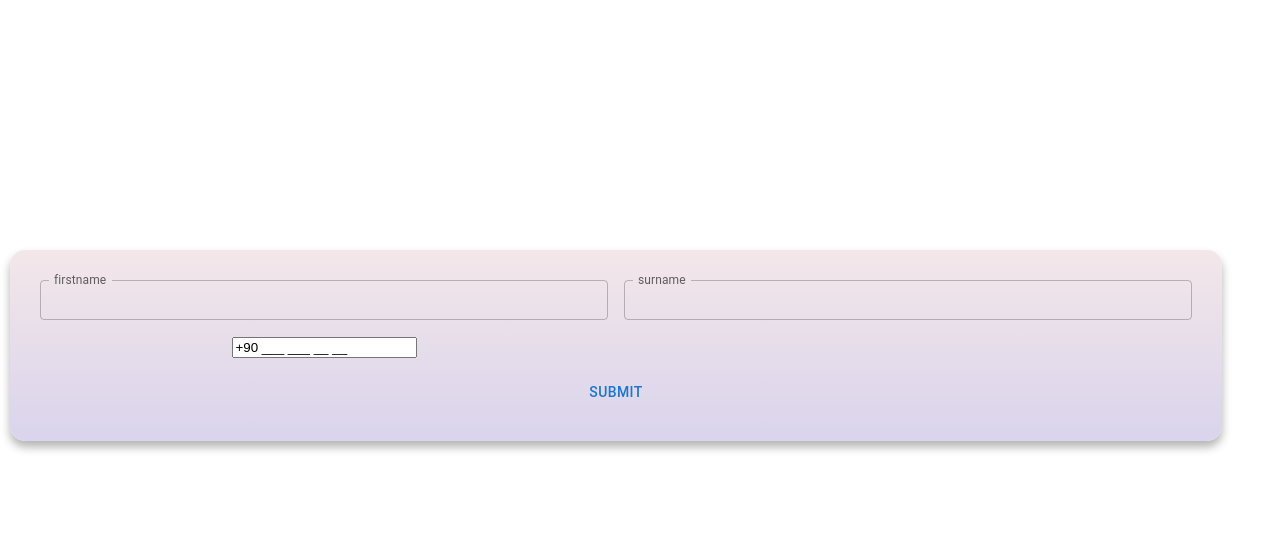
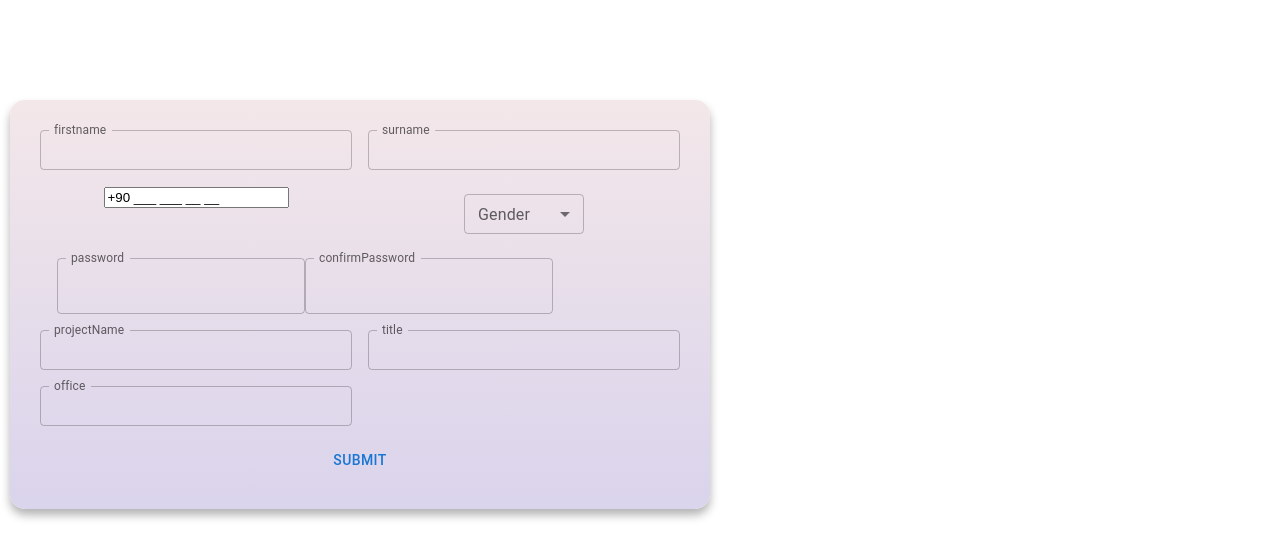
Before and after one commit to helinakdogan/form, a React (Create React App) app: page / in a window 1280 px wide. Shown: the top 558 px of the page. Built offline with nearby package versions, Linux system fonts and the light colour scheme.

Commit message:
19.07.2023

```diff
--- a/src/App.css
+++ b/src/App.css
@@ -1,5 +1,8 @@
 .App {
   text-align: center;
+  align-items: center;
+  background-color: yellow;
+  justify-content: center;
 }
 
 .text-danger{
@@ -8,15 +11,15 @@
 }
 
 .paper{
-  margin-top: 250px;
-  margin-bottom: 250px;
+  margin-top: 100px;
+  margin-bottom: 200px;
   margin-left: 10px;
   margin-right: 10px;
   padding: 30px;
   background-image: linear-gradient(to top, #dad4ec 0%, #dad4ec 1%, #f3e7e9 100%);
   box-shadow: 0 6px 10px rgba(0,0,0,.3);
   border-radius: 15px;
-  width: 90%;
+  width: 50%;
   height: 90%;
   text-align: center;
   justify-content: center;
@@ -88,3 +91,7 @@
   font-size: 14px;
   margin-top: 5px;
 }
+
+.bg{
+  //background-color: yellow;
+}
--- a/src/App.js
+++ b/src/App.js
@@ -32,10 +32,12 @@ function App() {
   } = useForm();
 
   return (
+    <div className="bg">
       <div elevation={3} className="paper">
         <form onSubmit={handleSubmit(handleOnSubmit)}>
           <Box sx={{ flexGrow: 1 }}>
             <Grid container spacing={2}>
+              {/* firstname */}
               <Grid item xs={6}>
                 <TextField
                   label="firstname"
@@ -59,6 +61,8 @@ function App() {
                   helperText={errors.firstname?.message}
                 />
               </Grid>
+
+              {/* surname */}
               <Grid item xs={6}>
                 <TextField
                   label="surname"
@@ -83,13 +87,17 @@ function App() {
                 />
               </Grid>
 
+              {/* phone number */}
               <Grid item xs={6}>
                 <InputMask
+                  label="phoneNumber"
                   mask="+90 999 999 99 99"
                   defaultValue="+90 "
                   id="phoneNumber"
                   name="phoneNumber"
-
+                  InputLabelProps={{
+                    shrink: true,
+                  }}
                   {...register("phoneNumber", {
                     required: true,
                     validate: (value) => {
@@ -101,7 +109,8 @@ function App() {
                 />
               </Grid>
 
-              {/*{<MuiPhoneNumber
+              {/*
+              {<MuiPhoneNumber
                 name="phone"
                 value={phone}
                 label="phoneNumber"
@@ -129,7 +138,6 @@ function App() {
                 helperText={errors.phoneNumber?.message}
               />*/}
 
-            {/*
               <Grid item xs={6}>
                 <FormControl sx={{ m: 1, minWidth: 120 }} size="small">
                   <InputLabel id="demo-select-small-label">Gender</InputLabel>
@@ -137,10 +145,20 @@ function App() {
                     label="gender"
                     labelId="demo-select-small-label"
                     id="demo-select-small"
-                  value={selectedGender}
-                  //onBlur={validateGender}
-                  //onChange={handleGender}
-                  error={!!genderError}
+                    InputLabelProps={{
+                      shrink: true,
+                    }}
+                    {...register("gender", {
+                      required: true,
+                      validate: (value) => {
+                        if (value == null || value == undefined) {
+                          return "Bu alan zorunludur.";
+                        }
+                        return true;
+                      },
+                    })}
+                    error={!!errors.gender}
+                    helperText={errors.gender?.message}
                   >
                     <MenuItem value="">
                       <em>None</em>
@@ -151,6 +169,7 @@ function App() {
                 </FormControl>
               </Grid>
 
+              {/*
             <Grid item xs={6}>
               <div className="birthday-picker-container">
                 <div className="birthday-picker-wrapper">
@@ -186,37 +205,98 @@ function App() {
               </div>
             </Grid>
             {console.log("render oldu")}
+            */}
+
+              {/* password */}
               <Grid item xs={10}>
                 <TextField
                   label="password"
                   type="password"
-                placeholder="Password"
-                id="passwordInput"
-                value={password}
-                //onChange={handlePasswordChange}
-                //onBlur={validatePassword} // Run validation when the input loses focus
+                  id="password"
+                  InputLabelProps={{
+                    shrink: true,
+                  }}
+                  {...register("password", {
+                    required: true,
+                    validate: (value) => {
+                      if (value===null || value.length < 10 ) {
+                        return "en az 10 karakter";
+                      } if(getValues("confirmPassword")!==null
+                          && getValues("confirmPassword")!==undefined
+                          && getValues("confirmPassword")!=value){
+                        return "adam gibi gir";
+                      }
+                      return true;
+                    },
+                  })}
+                  error={!!errors.password}
+                  helperText={errors.password?.message}
                 />
                 <TextField
                   label="confirmPassword"
                   type="password"
-                placeholder="Confirm Password"
                   id="confirmPassword"
-                value={confirmPassword}
-                //onChange={handleConfirmPasswordChange}
-                //onBlur={validateConfirmPassword} // Run validation when the input loses focus
+                  InputLabelProps={{
+                    shrink: true,
+                  }}
+                  {...register("confirmPassword", {
+                    required: true,
+                    validate: (value) => {
+                      if (value===null || value.length < 10 ) {
+                        return "en az 10 karakter";
+                      } if(getValues("password")!==null
+                          && getValues("password")!==undefined
+                          && getValues("password")!=value){
+                        return "adam gibi gir";
+                      }
+                      return true;
+                    },
+                  })}
+                  error={!!errors.confirmPassword}
+                  helperText={errors.confirmPassword?.message}
                 />
-              {errorPassword && (
-                <div className="error-message">{errorPassword}</div>
-              )}
               </Grid>
 
+              {/*
+             const handlePasswordChange = (e) => {
+    setPassword(e.target.value);
+    setPasswordError("");
+  };
+
+  const handleConfirmPasswordChange = (e) => {
+    setConfirmPassword(e.target.value);
+    setPasswordError("");
+  };
+
+  const validatePassword = () => {
+    if (!password) {
+      setPasswordError("Password is required.");
+    } else if (password.length < 10) {
+      setPasswordError("Password must be at least 10 characters long.");
+    } else {
+      setPasswordError("");
+    }
+  };
+
+  const validateConfirmPassword = () => {
+    if (password !== confirmPassword) {
+      setPasswordError("Passwords do not match.");
+    } else {
+      setPasswordError("");
+    }
+  }; */}
+
+              {/* projectName */}
               <Grid item xs={6}>
                 <TextField
                   label="projectName"
                   size="small"
                   fullWidth
                   variant="outlined"
-                inputProps={{ maxLength: 5 }}
+                  inputProps={{ maxLength: 50 }}
+                  InputLabelProps={{
+                    shrink: true,
+                  }}
                   {...register("projectName", {
                     maxLength: {
                       value: 50,
@@ -227,13 +307,17 @@ function App() {
                 ></TextField>
               </Grid>
 
+              {/* title */}
               <Grid item xs={6}>
                 <TextField
                   label="title"
                   size="small"
                   fullWidth
                   variant="outlined"
-                inputProps={{ maxLength: 5 }}
+                  inputProps={{ maxLength: 50 }}
+                  InputLabelProps={{
+                    shrink: true,
+                  }}
                   {...register("title", {
                     maxLength: {
                       value: 50,
@@ -244,13 +328,17 @@ function App() {
                 ></TextField>
               </Grid>
 
+              {/* office */}
               <Grid item xs={6}>
                 <TextField
                   label="office"
                   size="small"
                   fullWidth
                   variant="outlined"
-                inputProps={{ maxLength: 5 }}
+                  inputProps={{ maxLength: 50 }}
+                  InputLabelProps={{
+                    shrink: true,
+                  }}
                   {...register("office", {
                     maxLength: {
                       value: 50,
@@ -259,7 +347,7 @@ function App() {
                   error={!!errors.office}
                   helperText={errors.office?.message}
                 ></TextField>
-            </Grid> */}
+              </Grid>
 
               <Grid item xs={12}>
                 <Button type="submit">submit</Button>
@@ -267,6 +355,7 @@ function App() {
             </Grid>
           </Box>
         </form>
+      </div>
     </div>
   );
 }
```
Lines whose indentation alone changed are shown as unchanged.
